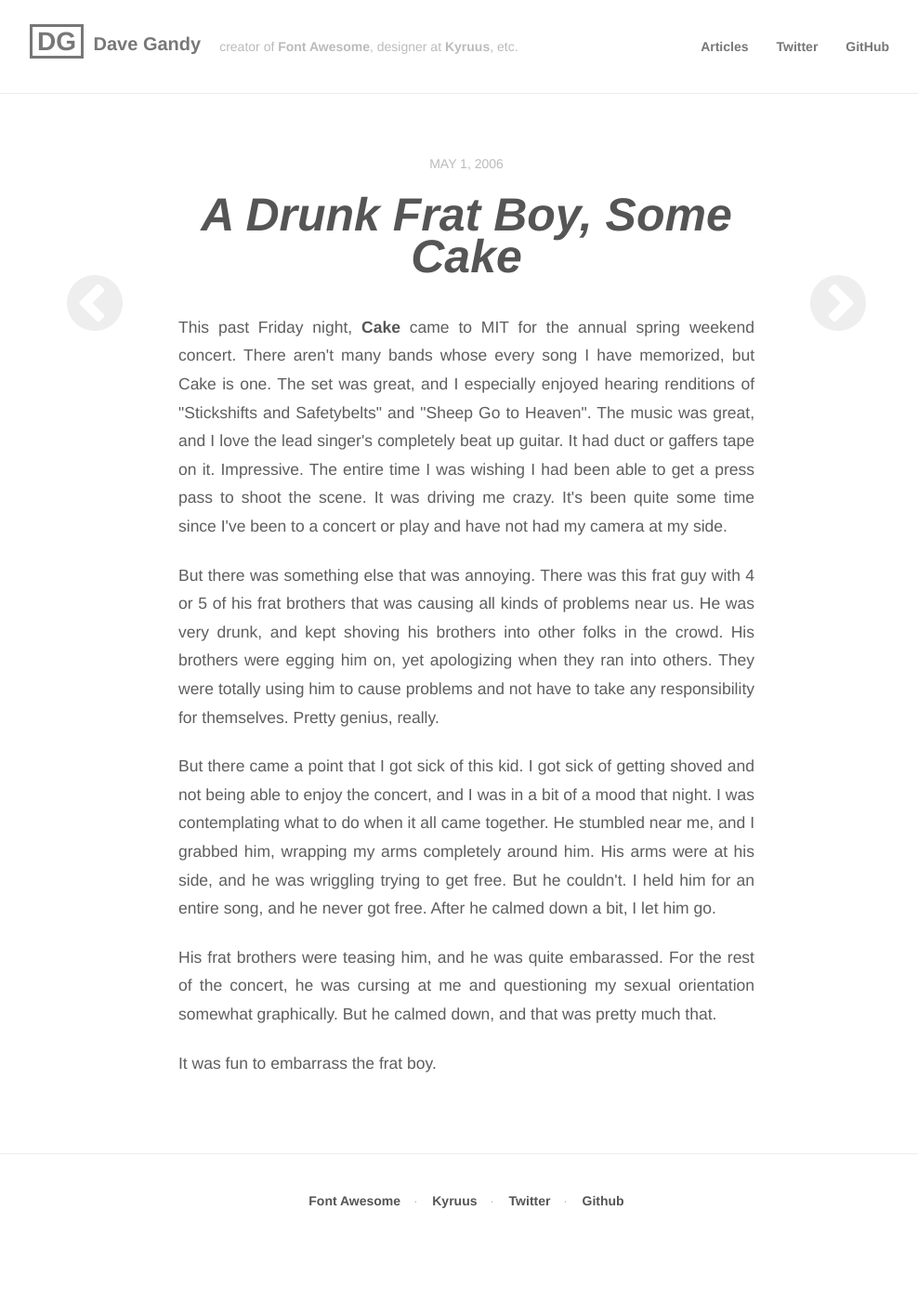
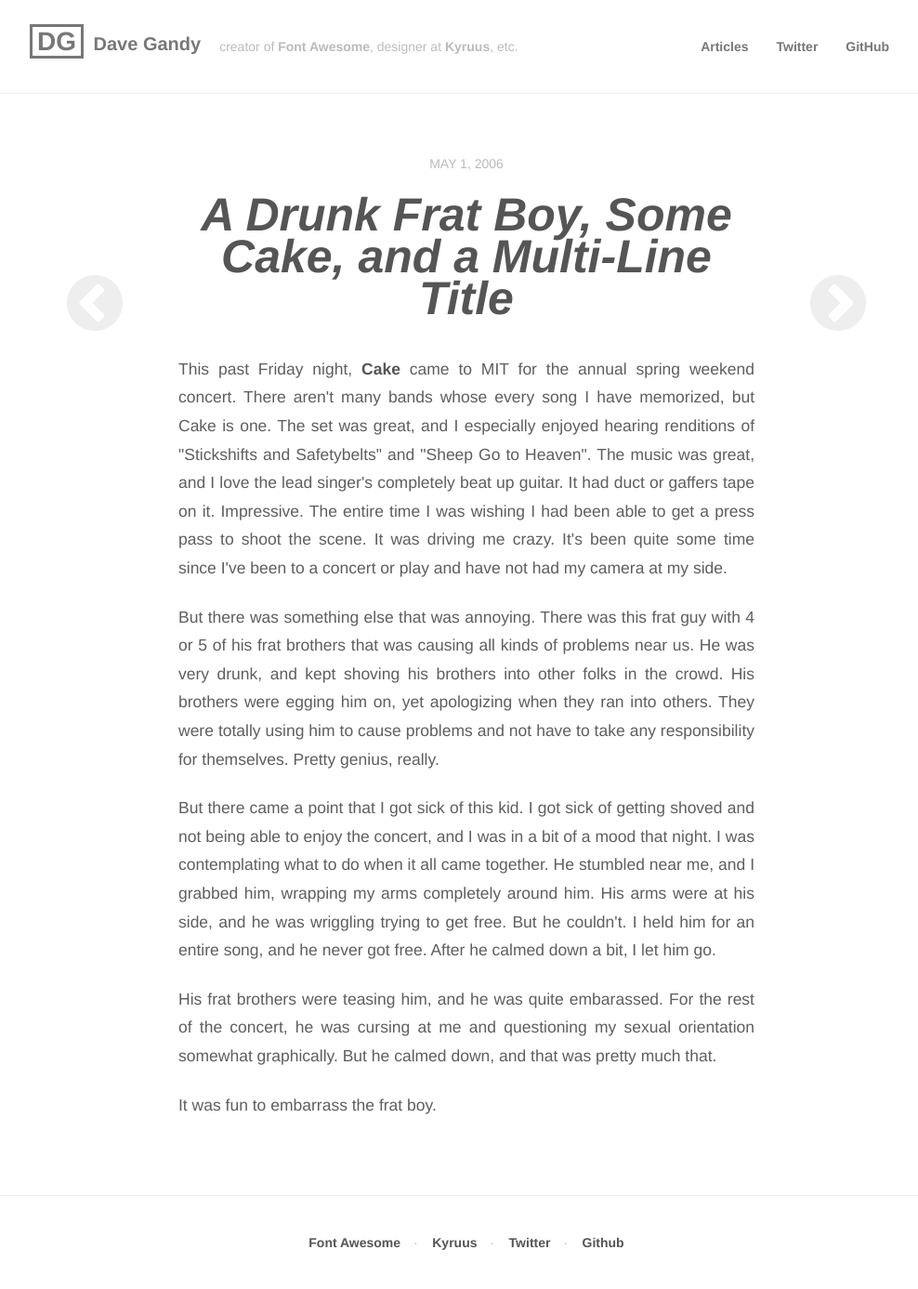
Before and after one commit to davegandy/davegandy.com, a Jekyll site: the page built from source/index.html, in a window 1280 px wide. Shown: the whole page at 93% size, without its empty margins (138-1126 px from the left). Built offline with Jekyll 4.4.1, drawn with Linux system fonts in a browser that asks for light colours; comment, search, counter and statistics services are not loaded; before the commit the page ends 1342 px from its top, so only the background shows below that.

Commit message:
adding longer sample title in

```diff
--- a/source/index.html
+++ b/source/index.html
@@ -13,7 +13,7 @@ layout: base
     <div class="span8">
       <div class="post">
         <p class="datetime">May 1, 2006</p>
-        <h1><a href="./">A Drunk Frat Boy, Some Cake</a></h1>
+        <h1><a href="./">A Drunk Frat Boy, Some Cake, and a Multi-Line Title</a></h1>
         <p>This past Friday night, <a href="http://www.cakemusic.com/">Cake</a> came to MIT for the annual spring weekend concert. There aren't many bands whose every song I have memorized, but Cake is one. The set was great, and I especially enjoyed hearing renditions of "Stickshifts and Safetybelts" and "Sheep Go to Heaven". The music was great, and I love the lead singer's completely beat up guitar. It had duct or gaffers tape on it. Impressive. The entire time I was wishing I had been able to get a press pass to shoot the scene. It was driving me crazy. It's been quite some time since I've been to a concert or play and have not had my camera at my side.</p>
         <p>But there was something else that was annoying. There was this frat guy with 4 or 5 of his frat brothers that was causing all kinds of problems near us. He was very drunk, and kept shoving his brothers into other folks in the crowd. His brothers were egging him on, yet apologizing when they ran into others. They were totally using him to cause problems and not have to take any responsibility for themselves. Pretty genius, really.</p>
         <p>But there came a point that I got sick of this kid. I got sick of getting shoved and not being able to enjoy the concert, and I was in a bit of a mood that night. I was contemplating what to do when it all came together. He stumbled near me, and I grabbed him, wrapping my arms completely around him. His arms were at his side, and he was wriggling trying to get free. But he couldn't. I held him for an entire song, and he never got free. After he calmed down a bit, I let him go.</p>
```
